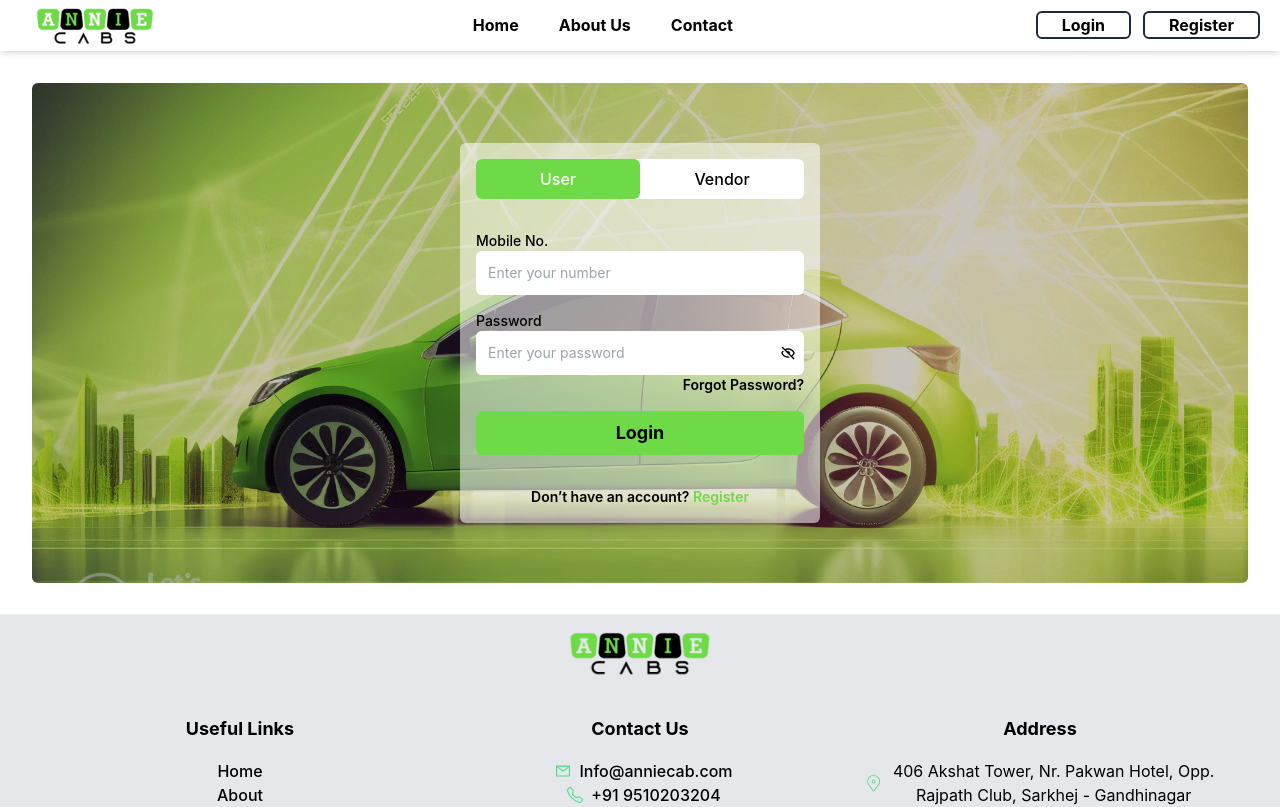
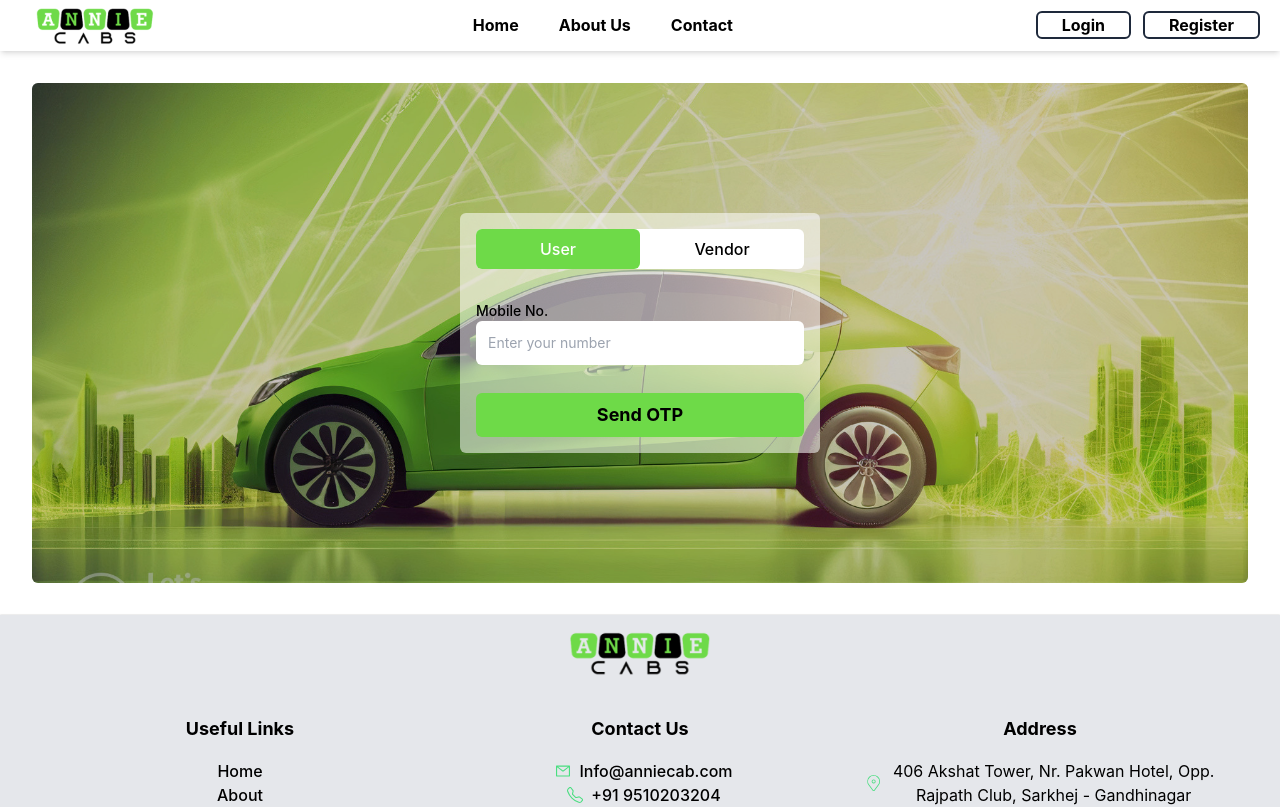
Before and after one commit to Jimi-Chhatrala/react-app-annie-cabs, a React (Create React App) app: page / in a window 1280 px wide. Shown: the top 807 px of the page. Built offline with nearby package versions, Linux system fonts and the light colour scheme.

Commit message:
Forgot Completed | Some Class Fixes

```diff
--- a/src/App.js
+++ b/src/App.js
@@ -8,6 +8,7 @@ import HelpUs from "./Components/HelpUs";
 import ContactUs from "./Components/ContactUs";
 import Footer from "./Components/Footer";
 import Login from "./Components/Login";
+import Forgot from "./Components/Forgot";
 
 function App() {
   return (
@@ -18,7 +19,8 @@ function App() {
       {/* <AboutUs /> */}
       {/* <HelpUs /> */}
       {/* <ContactUs /> */}
-      <Login />
+      {/* <Login /> */}
+      <Forgot />
       <Footer />
     </>
   );
--- a/src/Components/AboutUs/index.jsx
+++ b/src/Components/AboutUs/index.jsx
@@ -13,7 +13,7 @@ function AboutUs() {
             alt="About Us Car Image"
           />
         </div>
-        <div class="bg-[#6EDA48] hidden sm:flex w-1 mx-2 h-52 rounded-full"></div>
+        <div className="bg-[#6EDA48] hidden sm:flex w-1 mx-2 h-52 rounded-full"></div>
         <div className="w-full">
           <div className="space-y-4">
             <p className="text-[#726d6d]">
--- a/src/Components/ContactUs/index.jsx
+++ b/src/Components/ContactUs/index.jsx
@@ -4,7 +4,7 @@ function ContactUs() {
   return (
     <div className="my-20 max-w-6xl mx-auto p-4 space-y-20">
       <div className="text-center">
-        <h1 class="text-4xl font-semibold">For More Details Contact us</h1>
+        <h1 className="text-4xl font-semibold">For More Details Contact us</h1>
       </div>
       <div className="w-full sm:space-x-10 lg:space-x-20 sm:flex justify-around">
         <div className="sm:w-1/2 space-y-2">
@@ -41,13 +41,13 @@ function ContactUs() {
           <div className="grid w-full space-y-2">
             <label className="font-semibold text-sm">Comment or Message</label>
             <textarea
-              class="bg-[#F2F2F2]  w-full rounded-md p-2"
+              className="bg-[#F2F2F2]  w-full rounded-md p-2"
               type="textarea"
               rows="3"
             ></textarea>
           </div>
-          <div class="text-center">
-            <button class="bg-[#6EDA48] my-5 py-1 px-6 rounded-md text-white text-lg">
+          <div className="text-center">
+            <button className="bg-[#6EDA48] my-5 py-1 px-6 rounded-md text-white text-lg">
               Submit
             </button>
           </div>
--- /dev/null
+++ b/src/Components/Forgot/index.jsx
@@ -0,0 +1,45 @@
+import React from "react";
+import bgImage from "../../images/Screenshot_2023-10-25_163132-transformed_auto_x2.jpg";
+
+function Forgot() {
+  return (
+    <div className="sm:p-8 w-full">
+      <div
+        className="bg-cover rounded-md bg-center w-full"
+        style={{ backgroundImage: `url(${bgImage})` }}
+      >
+        <div className="w-full rounded-md bg-[#00000036] grid place-items-center h-[500px]">
+          <div className="w-full max-w-sm px-3">
+            <div className="p-4 w-full rounded-md bg-[#ffffff8c] space-y-8">
+              <div className="flex rounded-md w-full bg-white hover:cursor-pointer">
+                <div className="w-full bg-[#6EDA48] text-center text-white font-medium p-2 rounded-md">
+                  User
+                </div>
+                <div className="w-full text-center font-medium p-2 rounded-md">
+                  Vendor
+                </div>
+              </div>
+              <form autocomplete="off" className="space-y-7">
+                <div className="grid">
+                  <label className="font-medium text-sm">Mobile No.</label>
+                  <input
+                    placeholder="Enter your number"
+                    className="p-3 text-sm rounded-md border-none focus:border-white"
+                    autocomplete="off"
+                  />
+                </div>
+                <input
+                  type="submit"
+                  className="w-full p-2 text-lg rounded-md font-bold bg-[#6EDA48]"
+                  value="Send OTP"
+                />
+              </form>
+            </div>
+          </div>
+        </div>
+      </div>
+    </div>
+  );
+}
+
+export default Forgot;
--- a/src/Components/HelpUs/index.jsx
+++ b/src/Components/HelpUs/index.jsx
@@ -11,17 +11,17 @@ function HelpUs() {
         />
       </div>
       <div className="sm:w-1/2 p-10 space-y-4">
-        <h2 class="text-white text-2xl font-medium">
+        <h2 className="text-white text-2xl font-medium">
           Help us keep you safe from scams
         </h2>
-        <p class="text-white text-sm">
+        <p className="text-white text-sm">
           It is a long established fact that a reader will be distracted by the
           readable content of a page when looking at its layout. The point of
           using Lorem Ipsum is that it has a more-or-less normal distribution of
           letters, as opposed to using 'Content here, content here', making it
           look like readable English.
         </p>
-        <button class="border-2 py-1 px-6 rounded-lg border-white text-white">
+        <button className="border-2 py-1 px-6 rounded-lg border-white text-white">
           Learn More
         </button>
       </div>
--- a/src/Components/Login/index.jsx
+++ b/src/Components/Login/index.jsx
@@ -15,11 +15,11 @@ function Login() {
                 <div className="w-full bg-[#6EDA48] text-center text-white font-medium p-2 rounded-md">
                   User
                 </div>
-                <div class="w-full text-center font-medium p-2 rounded-md">
+                <div className="w-full text-center font-medium p-2 rounded-md">
                   Vendor
                 </div>
               </div>
-              <form autocomplete="off" class="space-y-4">
+              <form autocomplete="off" className="space-y-4">
                 <div className="grid">
                   <label className="font-medium text-sm">Mobile No.</label>
                   <input
--- a/src/Components/NavBar/index.jsx
+++ b/src/Components/NavBar/index.jsx
@@ -22,7 +22,7 @@ function NavBar() {
             Register
           </button>
         </div>
-        <div class="text-2xl hidden">≡</div>
+        <div className="text-2xl hidden">≡</div>
       </div>
     </div>
   );
--- a/src/Components/Price/index.jsx
+++ b/src/Components/Price/index.jsx
@@ -12,7 +12,7 @@ function Price() {
         <span className="text-center font-semibold">
           Your pick of rides at low prices
         </span>
-        <div class="text-[#726d6d]">
+        <div className="text-[#726d6d]">
           No matter where you’re going, by bus or carpool, find the perfect ride
           from our wide range of destinations and routes at low prices.
         </div>
@@ -26,7 +26,7 @@ function Price() {
         <span className="text-center font-semibold">
           Your pick of rides at low prices
         </span>
-        <div class="text-[#726d6d]">
+        <div className="text-[#726d6d]">
           No matter where you’re going, by bus or carpool, find the perfect ride
           from our wide range of destinations and routes at low prices.
         </div>
@@ -40,7 +40,7 @@ function Price() {
         <span className="text-center font-semibold">
           Your pick of rides at low prices
         </span>
-        <div class="text-[#726d6d]">
+        <div className="text-[#726d6d]">
           No matter where you’re going, by bus or carpool, find the perfect ride
           from our wide range of destinations and routes at low prices.
         </div>
```
